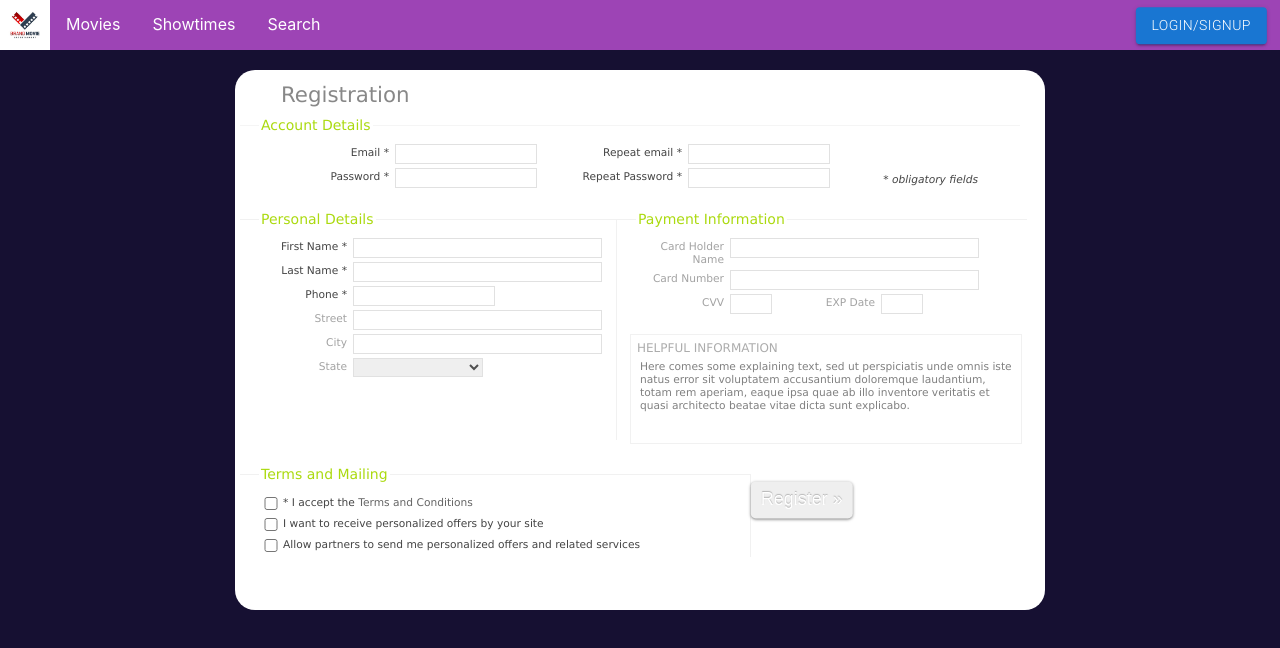
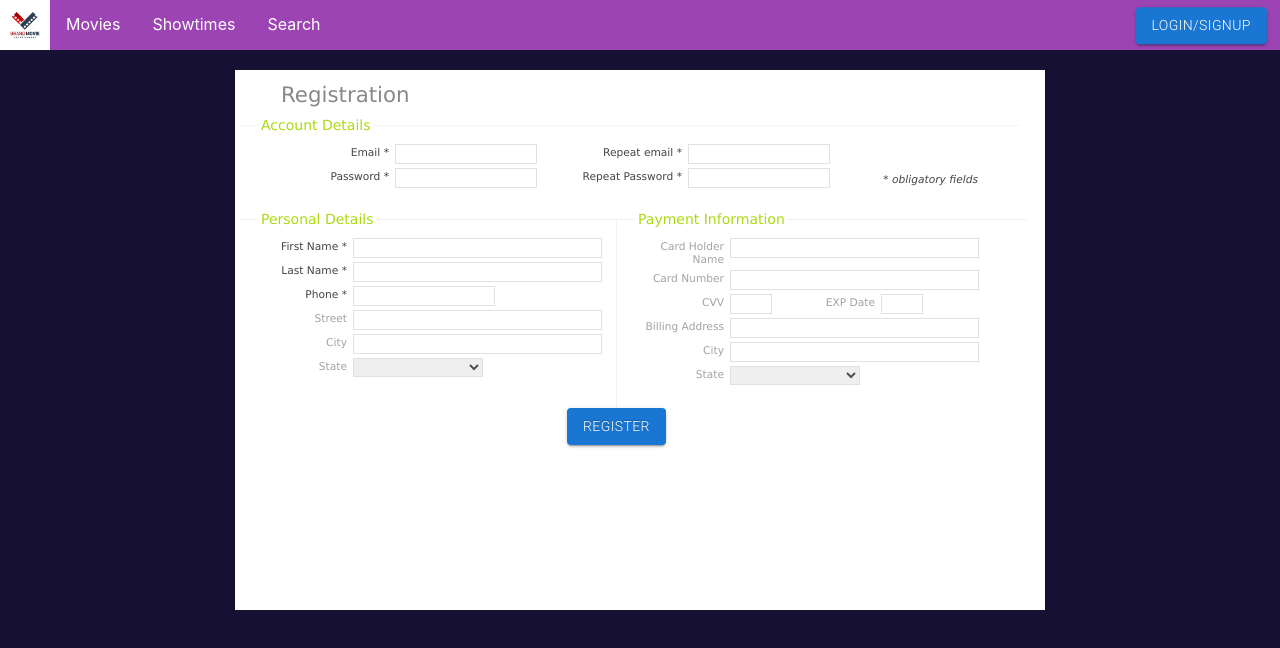
Before and after one commit to louisdefromont/cinema-ebooking-system, a React (Create React App) app in the folder cinema-ebooking-frontend/: page /register in a window 1280 px wide. Shown: the top 648 px of the page. Built offline with nearby package versions, Linux system fonts and the light colour scheme; a web font is replaced by a local one.

Commit message:
Trailer view & fix register layout

```diff
--- a/cinema-ebooking-frontend/package.json
+++ b/cinema-ebooking-frontend/package.json
@@ -5,6 +5,7 @@
   "dependencies": {
     "@emotion/react": "^11.11.3",
     "@emotion/styled": "^11.11.0",
+    "@mui/icons-material": "^5.15.11",
     "@mui/material": "^5.15.10",
     "@testing-library/jest-dom": "^5.17.0",
     "@testing-library/react": "^13.4.0",
--- a/cinema-ebooking-frontend/src/components/Carousel.css
+++ b/cinema-ebooking-frontend/src/components/Carousel.css
@@ -1,3 +1,5 @@
+@import url('https://fonts.googleapis.com/css?family=Josefin+Sans&display=swap');
+
 .carousel-container {
 	position: relative;
 	width: 100%;
@@ -64,3 +66,91 @@
 .carousel-btn.next {
 	right: 0;
 }
+
+
+
+.titleCloseBtn {
+    display: flex;
+    justify-content: flex-end;
+}
+
+.titleCloseBtn button {
+    background-color: transparent;
+    border: none;
+    font-size: 25px;
+    cursor: pointer;
+}
+
+.trailer {
+    display: block;
+  	margin-left: auto;
+  	margin-right: auto;
+  	width: 50%;
+}
+
+.tContainer {
+}
+
+.tContainer button {
+	background: none;
+	border: 0;
+	box-sizing: border-box;
+	color: transparent;
+	cursor: pointer;
+	font-family: 'Josefin Sans', sans-serif;
+	font-size: 18px;
+	left: 50%;
+	letter-spacing: 1.5px;
+	line-height: 90px;
+	outline: none;
+	overflow: hidden;
+	padding: 10px 0 0;
+	position: absolute;
+	text-transform: uppercase;
+	top: 50%;
+	transform: translate(350px, 250px);
+	transition: all 0.2s ease-in;
+	width: 100px;
+}
+
+.tContainer button::before,
+.tContainer button::after {
+	background-color: white;
+	content: '';
+	display: block;
+	height: 3px;
+	left: 0;
+	position: absolute;
+	transform-origin: center left;
+	transition: all 0.2s ease-in;
+	width: 141.4214px;
+	z-index: -1;
+}
+
+.tContainer button::before {
+	top: 0;
+	transform: rotate(45deg);
+}
+
+.tContainer button::after {
+	bottom: 0;
+	transform: rotate(-45deg);
+}
+
+.tContainer button:hover {
+	color: #8A2387;
+}
+
+.tContainer button:hover::before,
+.tContainer button:hover::after {
+	height: 50px;
+	transform: rotate(0deg);
+}
+
+.showTrailer {
+	background-color: transparent;
+}
+
+.movieTitles {
+	color: white;
+}
--- /dev/null
+++ b/cinema-ebooking-frontend/src/components/Modal.css
@@ -0,0 +1,71 @@
+.modalBackground {
+    width: 100px;
+    height: 100px;
+    background-color: rgba(200, 200, 200);
+    position: fixed;
+    display: flex;
+    justify-content: center;
+    align-items: center;
+    transform: translate(500px, -300px);
+  }
+
+  .modalContainer {
+    width: auto;
+    height: auto;
+    border-radius: 12px;
+    background-color: white;
+    box-shadow: rgba(0, 0, 0, 0.35) 0px 5px 15px;
+    display: flex;
+    flex-direction: column;
+    padding: 25px;
+  }
+
+  .modalContainer .title {
+    display: inline-block;
+    text-align: center;
+    margin-top: 10px;
+  }
+
+  .titleCloseBtn {
+    display: flex;
+    justify-content: flex-end;
+  }
+
+  .titleCloseBtn button {
+    background-color: transparent;
+    border: none;
+    font-size: 25px;
+    cursor: pointer;
+  }
+
+  .modalContainer .body {
+    flex: 50%;
+    display: flex;
+    justify-content: center;
+    align-items: center;
+    font-size: 1.7rem;
+    text-align: center;
+  }
+
+  .modalContainer .footer {
+    flex: 20%;
+    display: flex;
+    justify-content: center;
+    align-items: center;
+  }
+
+  .modalContainer .footer button {
+    width: 150px;
+    height: 45px;
+    margin: 10px;
+    border: none;
+    background-color: cornflowerblue;
+    color: white;
+    border-radius: 8px;
+    font-size: 20px;
+    cursor: pointer;
+  }
+
+  #cancelBtn {
+    background-color: crimson;
+  }
--- /dev/null
+++ b/cinema-ebooking-frontend/src/components/Modal.js
@@ -0,0 +1,40 @@
+import React from "react";
+import './Modal.css'
+
+function Modal({ setOpenModal }, { test }) {
+    return (
+      <div className="modalBackground">
+        <div className="modalContainer">
+          <div className="titleCloseBtn">
+            <button
+              onClick={() => {
+                setOpenModal(false);
+                console.log(test);
+              }}
+            >
+              X
+            </button>
+          </div>
+          <div className="title">
+            <h1> here </h1>
+          </div>
+          <div className="body">
+            <p>The next page looks amazing. Hope you want to go there!</p>
+          </div>
+          <div className="footer">
+            <button
+              onClick={() => {
+                setOpenModal(false);
+              }}
+              id="cancelBtn"
+            >
+              Cancel
+            </button>
+            <button>Continue</button>
+          </div>
+        </div>
+      </div>
+    );
+  }
+
+  export default Modal;
--- a/cinema-ebooking-frontend/src/components/NavBar.css
+++ b/cinema-ebooking-frontend/src/components/NavBar.css
@@ -1,4 +1,4 @@
-button {
+.nav_button {
     float: right;
     transform: translate(-10%, 20%);
 }
--- a/cinema-ebooking-frontend/src/components/NavBar.js
+++ b/cinema-ebooking-frontend/src/components/NavBar.js
@@ -17,7 +17,7 @@ export default function NavBar() {
                 </ul>
 
                 <Link to="/login">
-                    <Button variant="contained">Login/Signup</Button>
+                    <Button className='nav_button' variant="contained">Login/Signup</Button>
                 </Link>
 	</nav>);
 }
--- a/cinema-ebooking-frontend/src/pages/Login.js
+++ b/cinema-ebooking-frontend/src/pages/Login.js
@@ -8,10 +8,9 @@ const Login = () => {
         <>
             <NavBar />
 
-
 			<div class="form">
 				<form class="login-form">
-					<input type="text" placeholder="username"/>
+					<input type="text" placeholder="email"/>
 					<input type="password" placeholder="password"/>
 					<button className="ripple">login</button>
 					<p class="message">Not registered? <a href="/register">Create an account</a></p>
--- a/cinema-ebooking-frontend/src/pages/MovieSearch.css
+++ b/cinema-ebooking-frontend/src/pages/MovieSearch.css
@@ -14,7 +14,7 @@
 }
 
 .grid-item-2 {
-    border: 1px solid white; /* Border around each grid item */
+    /* border: 1px solid white;  Border around each grid item */
     padding: 10px; /* Adjust padding as needed */
     text-align: center; /* Center the content */
     color: #8573D3;
@@ -82,3 +82,8 @@ li > h3 {
     color: rgb(19, 19, 19);
     font-size: 13.4px;
 }
+
+.filter_label {
+    font-size: x-large;
+    color: white;
+}
--- a/cinema-ebooking-frontend/src/pages/Register.css
+++ b/cinema-ebooking-frontend/src/pages/Register.css
@@ -4,27 +4,26 @@
     margin: 0;
     border: 0;
 }
-p {
+form > p {
     padding: 7px 0 7px 0;
     font-weight: 500;
     font-size: 10pt;
 }
-a {
+form > a {
     color: #656565;
     text-decoration:none;
 }
-a:hover{
-    color: #abda0f;
+form > a:hover{
     text-decoration: none;
 }
-h1 {
+form > h1 {
     font-weight:200;
     color: #888888;
     font-size:16pt;
     padding-left:33px;
     margin:7px 5px 8px 8px;
 }
-h4 {
+form > h4 {
     padding:1px;
     color: #ACACAC;
     font-size:9pt;
@@ -39,8 +38,6 @@ form.register{
     font-size: 70%;
     padding:5px;
     font-family: Verdana,Arial, Helvetica, sans-serif;
-    -moz-border-radius:20px;
-    -webkit-border-radius:20px;
 }
 form p{
     font-size: 8pt;
@@ -169,15 +166,11 @@ form.register input[type=password]
     padding: 8px 10px 8px;
     color: #fff;
     text-decoration: none;
-    -moz-border-radius: 5px;
-    -webkit-border-radius: 5px;
-    -moz-box-shadow: 0 1px 3px rgba(0,0,0,0.5);
-    -webkit-box-shadow: 0 1px 3px rgba(0,0,0,0.5);
     text-shadow: 0 -1px 1px rgba(0,0,0,0.25);
     cursor: pointer;
-    float:left;
     font-size:18px;
     margin:10px;
+    transform: translateX(-50px);
 }
 form.register input[type=text].year
 {
@@ -202,9 +195,6 @@ form.register select.date
 {
     width: 40px;
 }
-input:focus, select:focus{
-    background-color: #efffe0;
-}
 p.info{
     font-size:7pt;
     color: gray;
--- a/cinema-ebooking-frontend/src/pages/Register.js
+++ b/cinema-ebooking-frontend/src/pages/Register.js
@@ -1,6 +1,7 @@
 import React from "react";
 import './Register.css'
 import NavBar from '../components/NavBar';
+import Button from '@mui/material/Button'
 
 const Register = () => {
 
@@ -122,27 +123,73 @@ const Register = () => {
                         <label class="optional"> EXP Date </label>
                         <input type="text" class="short"/>
                     </p>
-                    <div class="infobox"><h4>Helpful Information</h4>
-                        <p>Here comes some explaining text, sed ut perspiciatis unde omnis iste natus error sit voluptatem accusantium doloremque laudantium, totam rem aperiam, eaque ipsa quae ab illo inventore veritatis et quasi architecto beatae vitae dicta sunt explicabo.</p>
-                    </div>
-                </fieldset>
-                <fieldset class="row4">
-                    <legend>Terms and Mailing
-                    </legend>
-                    <p class="agreement">
-                        <input type="checkbox" value=""/>
-                        <label>*  I accept the <a href="#">Terms and Conditions</a></label>
+                    <p>
+                        <label class="optional"> Billing Address </label>
+                        <input type="text" class="long"/>
                     </p>
-                    <p class="agreement">
-                        <input type="checkbox" value=""/>
-                        <label>I want to receive personalized offers by your site</label>
+                    <p>
+                        <label class="optional"> City </label>
+                        <input type="text" class="long"/>
                     </p>
-                    <p class="agreement">
-                        <input type="checkbox" value=""/>
-                        <label>Allow partners to send me personalized offers and related services</label>
+                    <p>
+                        <label class="optional"> State </label>
+                        <select>
+                            <option></option>
+                            <option value="AL">Alabama</option>
+                            <option value="AK">Alaska</option>
+                            <option value="AZ">Arizona</option>
+                            <option value="AR">Arkansas</option>
+                            <option value="CA">California</option>
+                            <option value="CO">Colorado</option>
+                            <option value="CT">Connecticut</option>
+                            <option value="DE">Delaware</option>
+                            <option value="DC">District Of Columbia</option>
+                            <option value="FL">Florida</option>
+                            <option value="GA">Georgia</option>
+                            <option value="HI">Hawaii</option>
+                            <option value="ID">Idaho</option>
+                            <option value="IL">Illinois</option>
+                            <option value="IN">Indiana</option>
+                            <option value="IA">Iowa</option>
+                            <option value="KS">Kansas</option>
+                            <option value="KY">Kentucky</option>
+                            <option value="LA">Louisiana</option>
+                            <option value="ME">Maine</option>
+                            <option value="MD">Maryland</option>
+                            <option value="MA">Massachusetts</option>
+                            <option value="MI">Michigan</option>
+                            <option value="MN">Minnesota</option>
+                            <option value="MS">Mississippi</option>
+                            <option value="MO">Missouri</option>
+                            <option value="MT">Montana</option>
+                            <option value="NE">Nebraska</option>
+                            <option value="NV">Nevada</option>
+                            <option value="NH">New Hampshire</option>
+                            <option value="NJ">New Jersey</option>
+                            <option value="NM">New Mexico</option>
+                            <option value="NY">New York</option>
+                            <option value="NC">North Carolina</option>
+                            <option value="ND">North Dakota</option>
+                            <option value="OH">Ohio</option>
+                            <option value="OK">Oklahoma</option>
+                            <option value="OR">Oregon</option>
+                            <option value="PA">Pennsylvania</option>
+                            <option value="RI">Rhode Island</option>
+                            <option value="SC">South Carolina</option>
+                            <option value="SD">South Dakota</option>
+                            <option value="TN">Tennessee</option>
+                            <option value="TX">Texas</option>
+                            <option value="UT">Utah</option>
+                            <option value="VT">Vermont</option>
+                            <option value="VA">Virginia</option>
+                            <option value="WA">Washington</option>
+                            <option value="WV">West Virginia</option>
+                            <option value="WI">Wisconsin</option>
+                            <option value="WY">Wyoming</option>
+                        </select>
                     </p>
                 </fieldset>
-                <div><button class="button">Register &raquo;</button></div>
+                <div><Button className='button' variant="contained"> Register </Button></div>
             </form>
         </>
     )
```
Also changed, not shown: cinema-ebooking-frontend/src/components/Carousel.js (+37 -5 lines), cinema-ebooking-frontend/src/pages/MovieSearch.js (+37 -4 lines), 1 other file (tests, documents, lock files or other folders).
